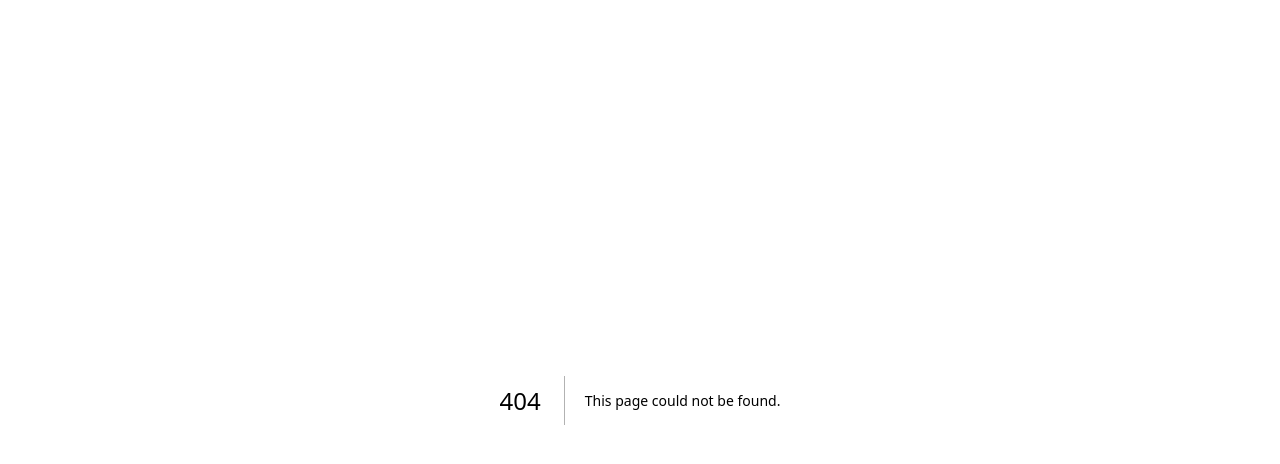
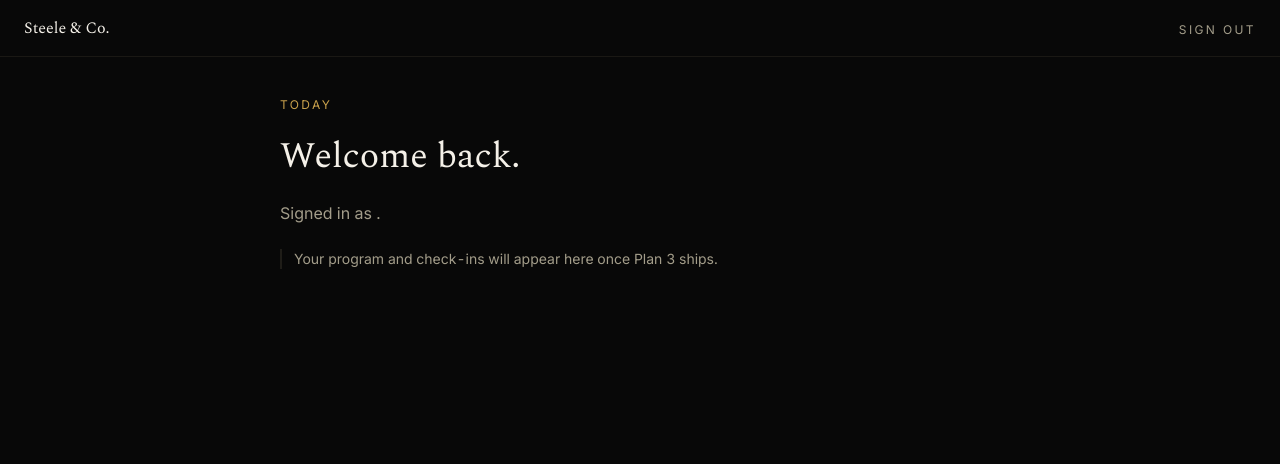
Before and after one commit to VanBuren1967/billy, a Next.js app: page /app in a window 1280 px wide. Before the commit this address had no page. Shown: the top 464 px of the page. Built offline with nearby package versions, Linux system fonts and the light colour scheme; no server answers.

Commit message:
feat: empty coach and athlete dashboards with sign-out

```diff
--- /dev/null
+++ b/app/app/layout.tsx
@@ -0,0 +1,13 @@
+import { SignOutButton } from '@/components/sign-out-button';
+
+export default function AthleteLayout({ children }: { children: React.ReactNode }) {
+  return (
+    <div className="min-h-screen">
+      <header className="flex items-center justify-between border-b border-hairline px-6 py-4">
+        <p className="font-serif text-bone">Steele &amp; Co.</p>
+        <SignOutButton />
+      </header>
+      <main className="mx-auto max-w-3xl px-6 py-10">{children}</main>
+    </div>
+  );
+}
--- /dev/null
+++ b/app/app/page.tsx
@@ -0,0 +1,17 @@
+import { createClient } from '@/lib/supabase/server';
+
+export default async function AthleteDashboard() {
+  const supabase = await createClient();
+  const { data: { user } } = await supabase.auth.getUser();
+
+  return (
+    <div className="flex flex-col gap-6">
+      <p className="text-xs uppercase tracking-widest text-gold">Today</p>
+      <h1 className="font-serif text-4xl text-bone">Welcome back.</h1>
+      <p className="text-bone-muted">Signed in as {user?.email}.</p>
+      <p className="border-l-2 border-hairline-strong pl-3 text-sm text-bone-muted">
+        Your program and check-ins will appear here once Plan 3 ships.
+      </p>
+    </div>
+  );
+}
--- /dev/null
+++ b/app/coach/layout.tsx
@@ -0,0 +1,13 @@
+import { SignOutButton } from '@/components/sign-out-button';
+
+export default function CoachLayout({ children }: { children: React.ReactNode }) {
+  return (
+    <div className="min-h-screen">
+      <header className="flex items-center justify-between border-b border-hairline px-6 py-4">
+        <p className="font-serif text-bone">Steele &amp; Co. <span className="text-gold">·</span> Coach</p>
+        <SignOutButton />
+      </header>
+      <main className="mx-auto max-w-5xl px-6 py-10">{children}</main>
+    </div>
+  );
+}
--- /dev/null
+++ b/app/coach/page.tsx
@@ -0,0 +1,17 @@
+import { createClient } from '@/lib/supabase/server';
+
+export default async function CoachDashboard() {
+  const supabase = await createClient();
+  const { data: { user } } = await supabase.auth.getUser();
+
+  return (
+    <div className="flex flex-col gap-6">
+      <p className="text-xs uppercase tracking-widest text-gold">Coach dashboard</p>
+      <h1 className="font-serif text-4xl text-bone">Welcome back.</h1>
+      <p className="text-bone-muted">Signed in as {user?.email}.</p>
+      <p className="border-l-2 border-hairline-strong pl-3 text-sm text-bone-muted">
+        Athletes, programs, and alerts will appear here once Plan 2 ships.
+      </p>
+    </div>
+  );
+}
--- /dev/null
+++ b/components/sign-out-button.tsx
@@ -0,0 +1,12 @@
+export function SignOutButton() {
+  return (
+    <form action="/auth/sign-out" method="post">
+      <button
+        type="submit"
+        className="text-xs uppercase tracking-widest text-bone-muted transition hover:text-bone"
+      >
+        Sign out
+      </button>
+    </form>
+  );
+}
```
